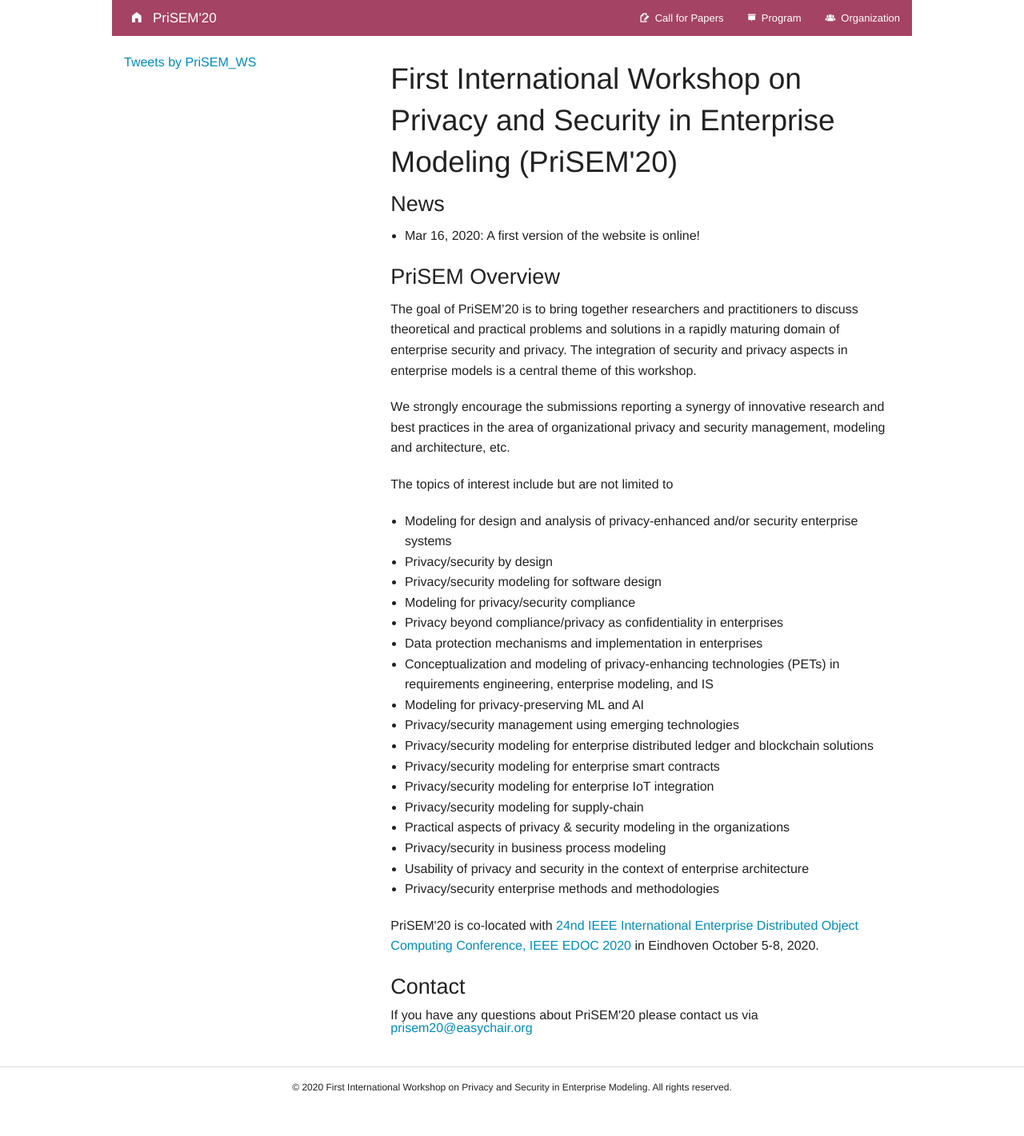
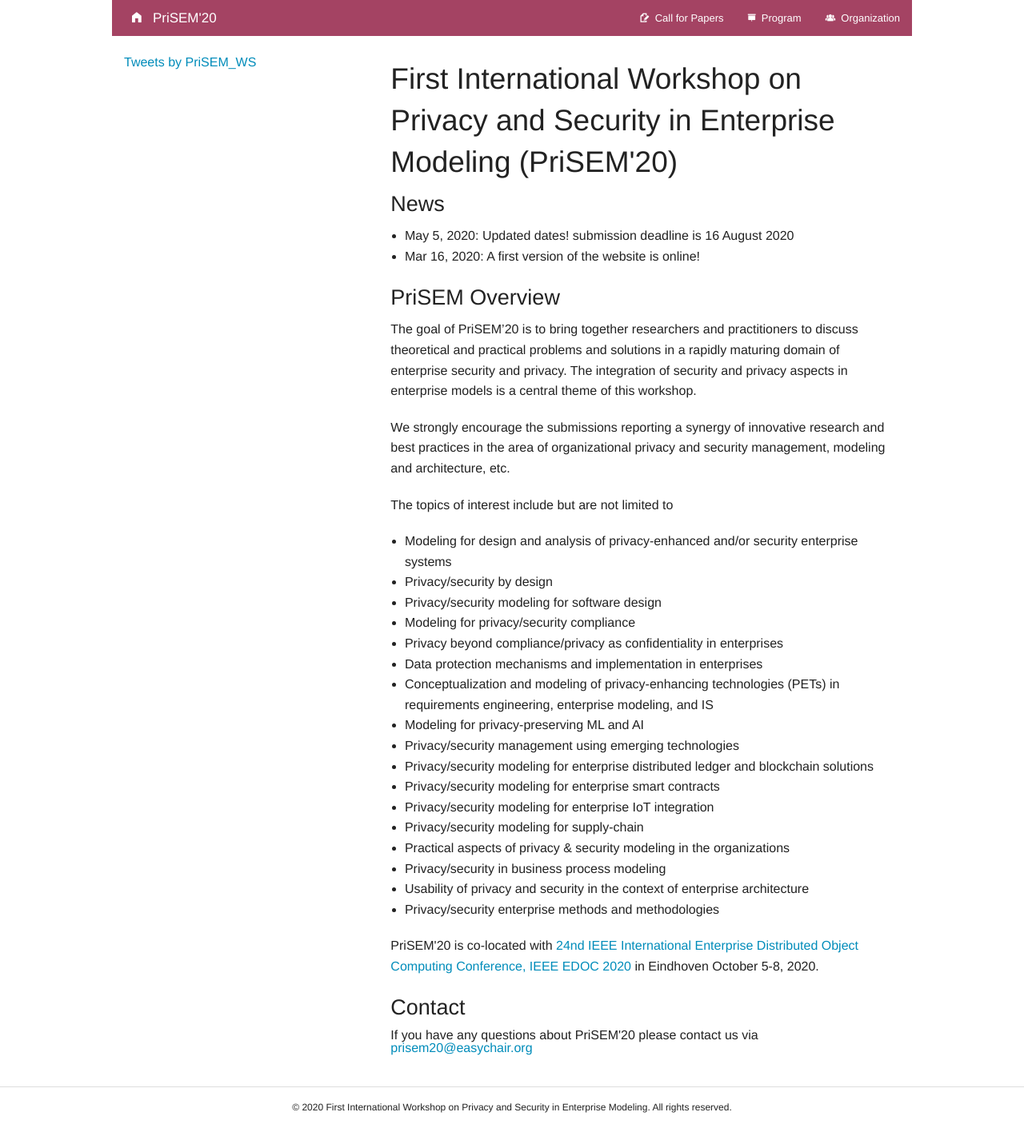
Before and after one commit to prisem-workshop/prisem-workshop.github.io, a Jekyll site: the page built from index.html, in a window 1280 px wide. Shown: the whole page at 80% size. Built offline with Jekyll 4.4.1, drawn with Linux system fonts in a browser that asks for light colours; comment, search, counter and statistics services are not loaded; before the commit the page ends 1396 px from its top, so only the background shows below that.

Commit message:
Update index.html

```diff
--- a/index.html
+++ b/index.html
@@ -6,6 +6,8 @@ layout: default
 
 <h3>News</h3>
 <ul>
+	<li>May 5, 2020: Updated dates! submission deadline is 16 August 2020 </li>
+	</li>
 	<li>Mar 16, 2020: A first version of the website is online!</li>
 	</li>
 </ul>
```
